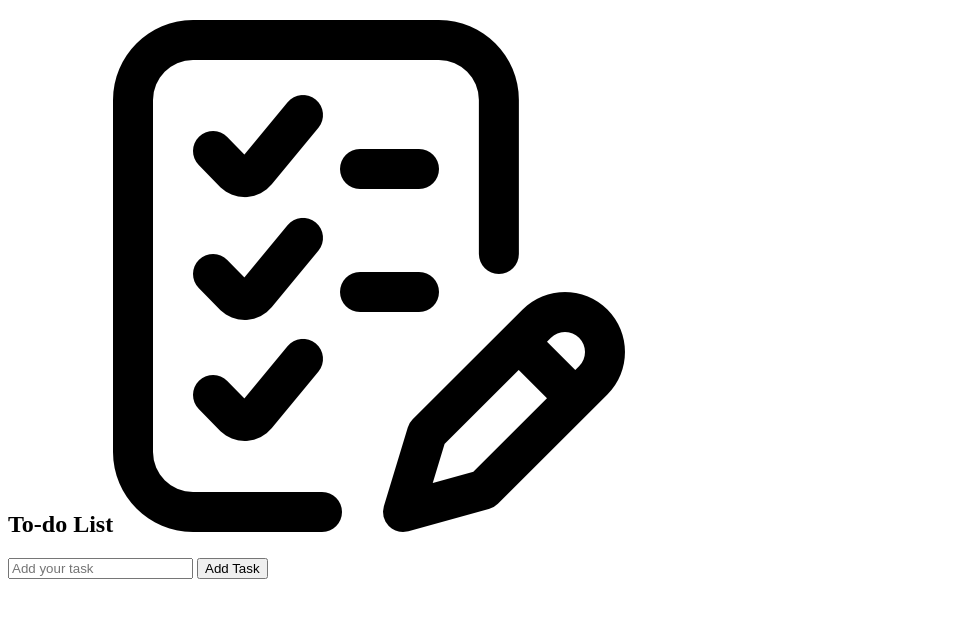
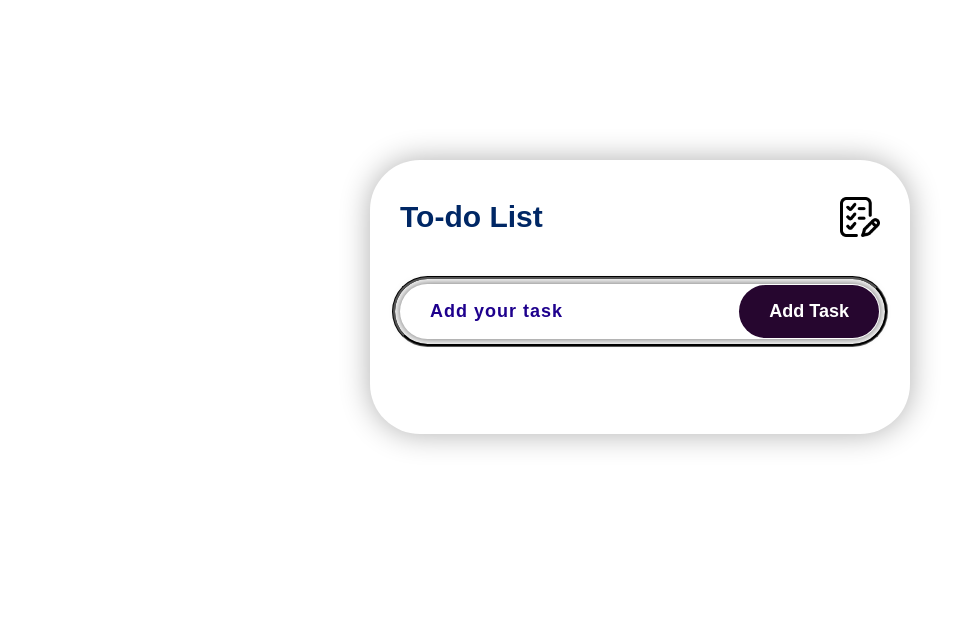
Before and after one commit to crishabhkumar/ToDo-App, a plain HTML site: page index.html in a window 1280 px wide. Shown: the whole page, without its empty margins (0-980 px from the left). Drawn offline with Linux system fonts and the light colour scheme; the site is published under a folder, as on GitHub Pages, so addresses that start at the root find nothing.

Commit message:
Adding Folder based CSS

```diff
--- a/index.html
+++ b/index.html
@@ -4,7 +4,7 @@
     <meta charset="UTF-8" />
     <meta name="viewport" content="width=device-width,initial-scale=1.0" />
     <title>ToDoList</title>
-    <link rel="stylesheet" href="/style.css" />
+    <link rel="stylesheet" href="CSS/style.css" />
   </head>
   <body>
     <div class="container">
```
Also changed, not shown: CSS/style.css (renamed from style.css).
